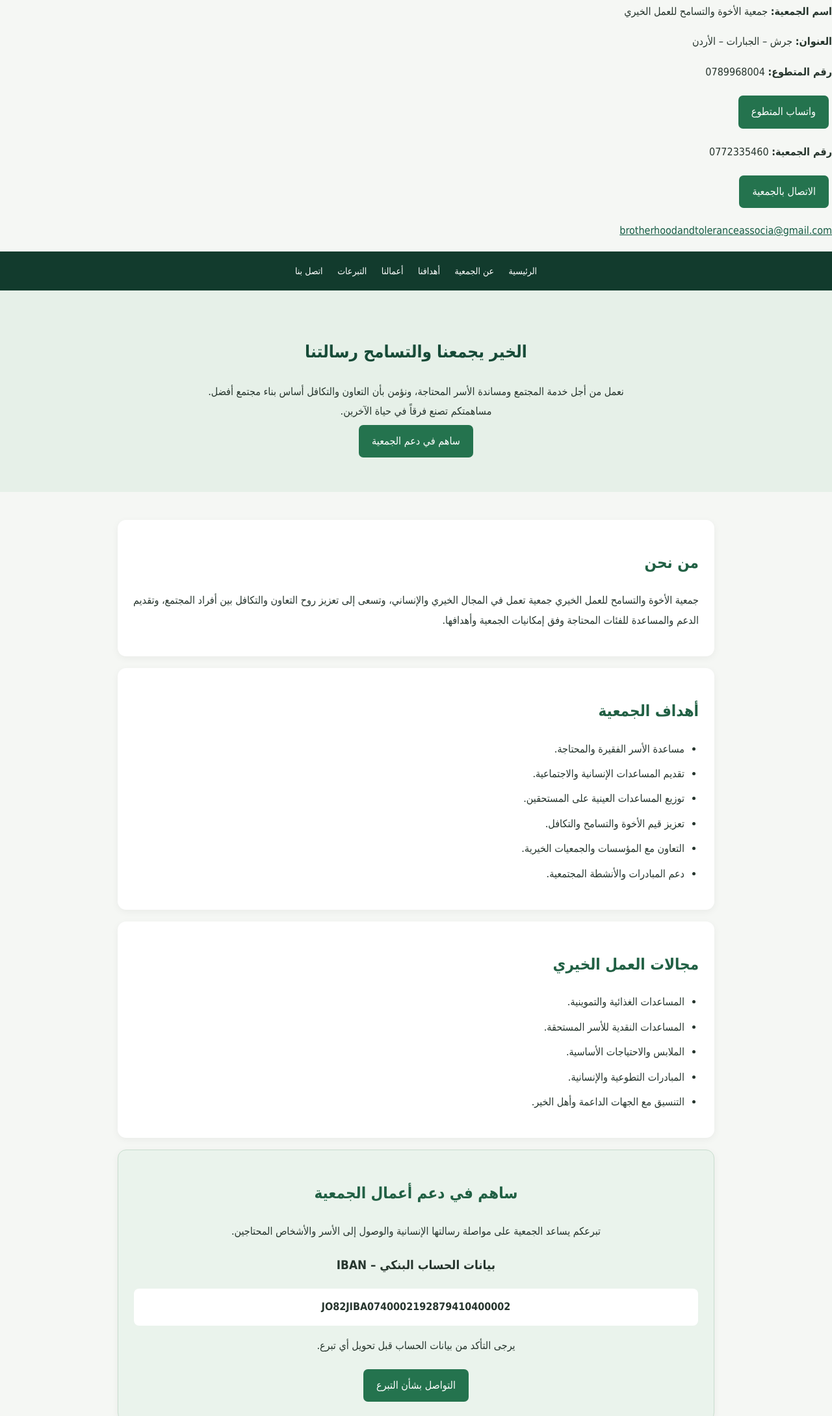
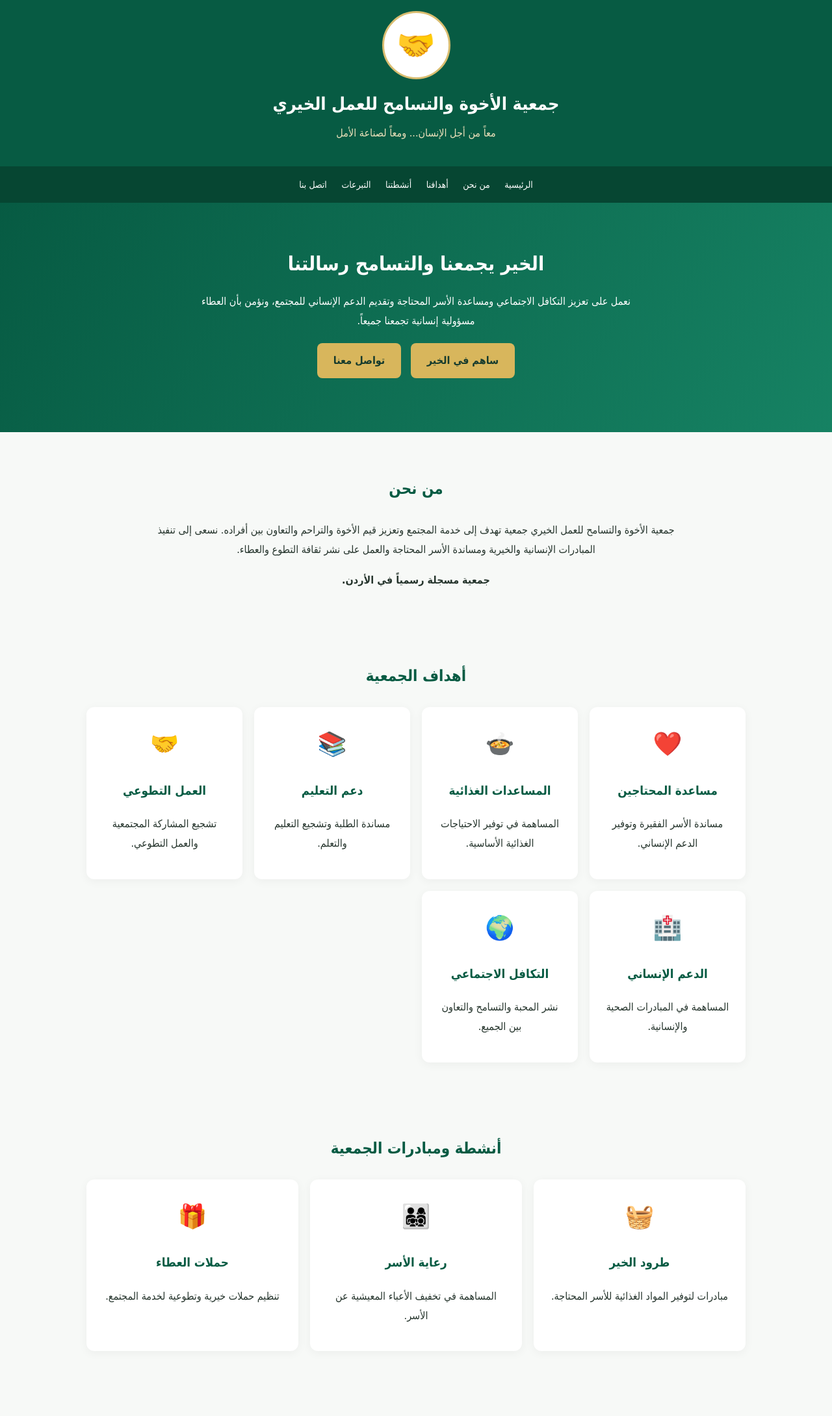
Before and after one commit to brotherhoodandtoleranceassocia-commits/brotherhood-tolerance, a plain HTML site: page index.html in a window 1280 px wide. Shown: the part 13-2192 px from the top of the page at 65% size. Drawn offline with Linux system fonts and the light colour scheme.

Commit message:
Update index.html
Signed-off-by: brotherhoodandtoleranceassocia-commits <brotherhoodandtoleranceassocia@gmail.com>

```diff
--- a/index.html
+++ b/index.html
@@ -1,237 +1,200 @@
-
 
 <!DOCTYPE html>
 <html lang="ar" dir="rtl">
 <head>
- <meta name="google-site-verification" content="e50r-NGy3uNmoCwGl239hX7adZNFeQDwDZFx-px7XgQ" />
 <meta charset="UTF-8">
 <meta name="viewport" content="width=device-width, initial-scale=1.0">
-  <meta name="description" content="جمعية الأخوة والتسامح للعمل الخيري - جرش، الأردن">
+<meta name="description" content="جمعية الأخوة والتسامح للعمل الخيري في الأردن">
 <title>جمعية الأخوة والتسامح للعمل الخيري</title>
+
 <style>
-    * { box-sizing: border-box; }
-    body {
-      margin: 0;
-      font-family: Tahoma, Arial, sans-serif;
-      line-height: 1.9;
-      color: #26352d;
-      background: #f5f7f4;
-    }
-    header {
-      background: linear-gradient(135deg, #174b38, #287653);
-      color: white;
-      text-align: center;
-      padding: 38px 15px;
-    }
-    .symbol {
-      font-size: 55px;
-      margin-bottom: 5px;
-    }
-    header h1 {
-      margin: 5px 0;
-      font-size: 27px;
-    }
-    header p { margin: 5px; color: #e5f3e9; }
-    nav {
-      background: #123b2d;
-      padding: 12px 8px;
-      text-align: center;
-      position: sticky;
-      top: 0;
-      z-index: 10;
-    }
-    nav a {
-      color: white;
-      text-decoration: none;
-      margin: 5px 9px;
-      font-size: 14px;
-      display: inline-block;
-    }
-    .hero {
-      text-align: center;
-      padding: 48px 18px;
-      background: #e6f0e8;
-    }
-    .hero h2 { color: #174b38; font-size: 26px; }
-    .hero p { max-width: 700px; margin: auto; }
-    .container {
-      max-width: 950px;
-      margin: auto;
-      padding: 25px 16px;
-    }
-    .card {
-      background: white;
-      padding: 24px;
-      margin: 18px 0;
-      border-radius: 13px;
-      box-shadow: 0 3px 12px #0000000d;
-    }
-    h2 { color: #216044; }
-    .items {
-      padding-right: 22px;
-    }
-    .items li { margin: 8px 0; }
-    .donation {
-      background: #eaf3ec;
-      border: 1px solid #c8ddce;
-      text-align: center;
-    }
-    .iban {
-      direction: ltr;
-      display: block;
-      background: white;
-      padding: 13px 8px;
-      border-radius: 8px;
-      font-weight: bold;
-      overflow-wrap: anywhere;
-      margin: 15px 0;
-    }
-    .button {
-      display: inline-block;
-      padding: 10px 20px;
-      margin: 5px;
-      border-radius: 7px;
-      background: #24734e;
-      color: white;
-      text-decoration: none;
-    }
-    .contact p { margin: 8px 0; }
-    a { color: #216044; }
-    footer {
-      background: #123b2d;
-      color: white;
-      text-align: center;
-      padding: 22px 12px;
-      margin-top: 25px;
-    }
-    footer p { margin: 4px; }
-    @media (max-width: 600px) {
-      header h1 { font-size: 22px; }
-      nav a { margin: 4px; font-size: 12px; }
-      .card { padding: 17px; }
+*{box-sizing:border-box}
+html{scroll-behavior:smooth}
+body{margin:0;font-family:Tahoma,Arial,sans-serif;background:#f7f9f7;color:#26352d;line-height:1.9}
+header{background:#075b43;color:white;text-align:center;padding:30px 15px}
+.logo{width:105px;height:105px;border:3px solid #d9bd70;border-radius:50%;margin:0 auto 12px;display:flex;align-items:center;justify-content:center;font-size:48px;background:white;color:#075b43}
+header h1{margin:5px;font-size:27px}
+header p{color:#e9dfb9;margin:5px}
+nav{background:#064632;padding:13px;text-align:center;position:sticky;top:0;z-index:10}
+nav a{color:white;text-decoration:none;margin:0 9px;font-size:14px;display:inline-block}
+.hero{background:linear-gradient(120deg,#075b43,#168263);color:white;text-align:center;padding:65px 20px}
+.hero h2{font-size:30px;margin:0 0 15px}
+.hero p{max-width:700px;margin:auto}
+.btn{display:inline-block;background:#d8b65c;color:#163b2d;padding:12px 25px;border-radius:8px;text-decoration:none;font-weight:bold;margin:18px 5px}
+section{padding:45px 18px;max-width:1050px;margin:auto}
+.section-title{text-align:center;color:#075b43;margin-bottom:25px}
+.cards{display:grid;grid-template-columns:repeat(auto-fit,minmax(220px,1fr));gap:18px}
+.card{background:white;padding:23px;border-radius:12px;box-shadow:0 3px 15px #0000000c;text-align:center}
+.card .emoji{font-size:36px}
+.card h3{color:#075b43}
+.about{text-align:center;max-width:800px;margin:auto}
+.donation{background:#eaf3ed;border-radius:15px;padding:25px;text-align:center}
+.iban{background:white;padding:15px;border:1px dashed #075b43;border-radius:8px;font-size:17px;direction:ltr;overflow-wrap:anywhere;font-weight:bold}
+.copy{background:#075b43;color:white;border:0;padding:12px 24px;border-radius:7px;cursor:pointer;margin:12px}
+.contact-banner{background:#075b43;color:white;text-align:center;padding:35px 15px}
+.contact-banner a{color:#f5d77d;text-decoration:none}
+.card a{color:#075b43;font-weight:bold}
+footer{background:#043b2c;color:white;text-align:center;padding:17px;font-size:13px}
+@media(max-width:600px){
+header h1{font-size:22px}
+.hero h2{font-size:25px}
+nav a{margin:4px;font-size:13px}
 }
 </style>
 </head>
+
 <body>
 
-
-<div class="contact-box">
-  <p><strong>اسم الجمعية:</strong> جمعية الأخوة والتسامح للعمل الخيري</p>
-  <p><strong>العنوان:</strong> جرش – الجبارات – الأردن</p>
-
-  <p><strong>رقم المتطوع:</strong> 0789968004</p>
-  <a class="button button-green"
-     href="https://wa.me/962789968004"
-     target="_blank" rel="noopener">
-    واتساب المتطوع
-  </a>
-
-  <p><strong>رقم الجمعية:</strong> 0772335460</p>
-  <a class="button button-gold" href="tel:0772335460">
-    الاتصال بالجمعية
-  </a>
-
-  <p style="margin-top:15px;">
-    <a href="mailto:brotherhoodandtoleranceassocia@gmail.com"
-       style="color:#145b43;">
-      brotherhoodandtoleranceassocia@gmail.com
-    </a>
-  </p>
-</div>
-
+<header>
+<div class="logo">🤝</div>
+<h1>جمعية الأخوة والتسامح للعمل الخيري</h1>
+<p>معاً من أجل الإنسان... ومعاً لصناعة الأمل</p>
+</header>
 
 <nav>
 <a href="#home">الرئيسية</a>
-  <a href="#about">عن الجمعية</a>
+<a href="#about">من نحن</a>
 <a href="#goals">أهدافنا</a>
-  <a href="#work">أعمالنا</a>
+<a href="#projects">أنشطتنا</a>
 <a href="#donate">التبرعات</a>
 <a href="#contact">اتصل بنا</a>
 </nav>
 
-<section class="hero" id="home">
+<div class="hero" id="home">
 <h2>الخير يجمعنا والتسامح رسالتنا</h2>
 <p>
-    نعمل من أجل خدمة المجتمع ومساندة الأسر المحتاجة،
-    ونؤمن بأن التعاون والتكافل أساس بناء مجتمع أفضل.
-    مساهمتكم تصنع فرقاً في حياة الآخرين.
+نعمل على تعزيز التكافل الاجتماعي ومساعدة الأسر المحتاجة
+وتقديم الدعم الإنساني للمجتمع، ونؤمن بأن العطاء مسؤولية
+إنسانية تجمعنا جميعاً.
 </p>
-  <a class="button" href="#donate">ساهم في دعم الجمعية</a>
+<a class="btn" href="#donate">ساهم في الخير</a>
+<a class="btn" href="#contact">تواصل معنا</a>
+</div>
+
+<section id="about">
+<h2 class="section-title">من نحن</h2>
+<div class="about">
+<p>
+جمعية الأخوة والتسامح للعمل الخيري جمعية تهدف إلى خدمة المجتمع
+وتعزيز قيم الأخوة والتراحم والتعاون بين أفراده.
+نسعى إلى تنفيذ المبادرات الإنسانية والخيرية ومساندة الأسر
+المحتاجة والعمل على نشر ثقافة التطوع والعطاء.
+</p>
+<strong>جمعية مسجلة رسمياً في الأردن.</strong>
+</div>
 </section>
 
-<main class="container">
-
-  <section class="card" id="about">
-    <h2>من نحن</h2>
-    <p>
-      جمعية الأخوة والتسامح للعمل الخيري جمعية تعمل في المجال
-      الخيري والإنساني، وتسعى إلى تعزيز روح التعاون والتكافل
-      بين أفراد المجتمع، وتقديم الدعم والمساعدة للفئات المحتاجة
-      وفق إمكانيات الجمعية وأهدافها.
-    </p>
+<section id="goals">
+<h2 class="section-title">أهداف الجمعية</h2>
+<div class="cards">
+<div class="card"><div class="emoji">❤️</div><h3>مساعدة المحتاجين</h3><p>مساندة الأسر الفقيرة وتوفير الدعم الإنساني.</p></div>
+<div class="card"><div class="emoji">🍲</div><h3>المساعدات الغذائية</h3><p>المساهمة في توفير الاحتياجات الغذائية الأساسية.</p></div>
+<div class="card"><div class="emoji">📚</div><h3>دعم التعليم</h3><p>مساندة الطلبة وتشجيع التعليم والتعلم.</p></div>
+<div class="card"><div class="emoji">🤝</div><h3>العمل التطوعي</h3><p>تشجيع المشاركة المجتمعية والعمل التطوعي.</p></div>
+<div class="card"><div class="emoji">🏥</div><h3>الدعم الإنساني</h3><p>المساهمة في المبادرات الصحية والإنسانية.</p></div>
+<div class="card"><div class="emoji">🌍</div><h3>التكافل الاجتماعي</h3><p>نشر المحبة والتسامح والتعاون بين الجميع.</p></div>
+</div>
 </section>
 
-  <section class="card" id="goals">
-    <h2>أهداف الجمعية</h2>
-    <ul class="items">
-      <li>مساعدة الأسر الفقيرة والمحتاجة.</li>
-      <li>تقديم المساعدات الإنسانية والاجتماعية.</li>
-      <li>توزيع المساعدات العينية على المستحقين.</li>
-      <li>تعزيز قيم الأخوة والتسامح والتكافل.</li>
-      <li>التعاون مع المؤسسات والجمعيات الخيرية.</li>
-      <li>دعم المبادرات والأنشطة المجتمعية.</li>
-    </ul>
+<section id="projects">
+<h2 class="section-title">أنشطة ومبادرات الجمعية</h2>
+<div class="cards">
+<div class="card">
+<div class="emoji">🧺</div>
+<h3>طرود الخير</h3>
+<p>مبادرات لتوفير المواد الغذائية للأسر المحتاجة.</p>
+</div>
+<div class="card">
+<div class="emoji">👨‍👩‍👧‍👦</div>
+<h3>رعاية الأسر</h3>
+<p>المساهمة في تخفيف الأعباء المعيشية عن الأسر.</p>
+</div>
+<div class="card">
+<div class="emoji">🎁</div>
+<h3>حملات العطاء</h3>
+<p>تنظيم حملات خيرية وتطوعية لخدمة المجتمع.</p>
+</div>
+</div>
 </section>
 
-  <section class="card" id="work">
-    <h2>مجالات العمل الخيري</h2>
-    <ul class="items">
-      <li>المساعدات الغذائية والتموينية.</li>
-      <li>المساعدات النقدية للأسر المستحقة.</li>
-      <li>الملابس والاحتياجات الأساسية.</li>
-      <li>المبادرات التطوعية والإنسانية.</li>
-      <li>التنسيق مع الجهات الداعمة وأهل الخير.</li>
-    </ul>
+<section id="donate">
+<h2 class="section-title">ساهم في دعم أعمال الجمعية</h2>
+<div class="donation">
+<h3>حساب التبرعات البنكي</h3>
+<p>يمكنكم دعم أنشطة الجمعية من خلال التحويل البنكي:</p>
+<p><strong>اسم الجمعية:</strong> جمعية الأخوة والتسامح</p>
+<p><strong>رقم IBAN:</strong></p>
+<div class="iban" id="iban">JO82JIBA0740002192879410400002</div>
+<button class="copy" onclick="copyIban()">نسخ رقم الحساب</button>
+<p id="message" aria-live="polite"></p>
+<p>نشكركم على دعمكم ومساهمتكم في أعمال الخير.</p>
+</div>
 </section>
 
-  <section class="card donation" id="donate">
-    <h2>ساهم في دعم أعمال الجمعية</h2>
-    <p>
-      تبرعكم يساعد الجمعية على مواصلة رسالتها الإنسانية
-      والوصول إلى الأسر والأشخاص المحتاجين.
-    </p>
-    <h3>بيانات الحساب البنكي – IBAN</h3>
-    <span class="iban">JO82JIBA0740002192879410400002</span>
-    <p>يرجى التأكد من بيانات الحساب قبل تحويل أي تبرع.</p>
-    <a class="button" href="mailto:brotherhoodandtoleranceassocia@gmail.com">
-      التواصل بشأن التبرع
-    </a>
+<section id="contact">
+<h2 class="section-title">تواصل معنا</h2>
+<div class="cards">
+
+<div class="card">
+<div class="emoji">👤</div>
+<h3>رئيس الجمعية</h3>
+<p dir="ltr">0772335460</p>
+<a href="tel:0772335460">اتصل برئيس الجمعية</a>
+<br>
+<a href="https://wa.me/962772335460">واتساب رئيس الجمعية</a>
+</div>
+
+<div class="card">
+<div class="emoji">🤝</div>
+<h3>المتطوع</h3>
+<p dir="ltr">0789968004</p>
+<a href="tel:0789968004">اتصل بالمتطوع</a>
+<br>
+<a href="https://wa.me/962789968004">واتساب المتطوع</a>
+</div>
+
+<div class="card">
+<div class="emoji">📍</div>
+<h3>عنوان الجمعية</h3>
+<p>الأردن – جرش – الجبارات</p>
+</div>
+
+</div>
 </section>
 
-  <section class="card contact" id="contact">
-    <h2>تواصل معنا</h2>
-    <p><strong>اسم الجمعية:</strong> جمعية الأخوة والتسامح للعمل الخيري</p>
-    <p><strong>العنوان:</strong> جرش – الجبارات، الأردن</p>
-    <p><strong>رقم الجمعية:</strong>
-      <a href="tel:0772335460" dir="ltr">0772335460</a>
-    </p>
-    <p><strong>رقم المتطوع:</strong>
-      <a href="tel:0789968004" dir="ltr">0789968004</a>
-    </p>
-    <p><strong>البريد الإلكتروني:</strong>
-      <a href="mailto:brotherhoodandtoleranceassocia@gmail.com">
-        brotherhoodandtoleranceassocia@gmail.com
-      </a>
-    </p>
-  </section>
-
-</main>
+<div class="contact-banner">
+<h2>كن سبباً في رسم ابتسامة</h2>
+<p>يداً بيد نبني مجتمعاً أكثر ترابطاً ورحمة.</p>
+<a href="https://wa.me/962772335460">تواصل مع رئيس الجمعية</a>
+</div>
 
 <footer>
+<p>جميع الحقوق محفوظة © 2026</p>
 <p>جمعية الأخوة والتسامح للعمل الخيري</p>
-  <p>جرش – الجبارات، الأردن</p>
-  <p>جميع الحقوق محفوظة © 2026</p>
+<p>الأردن – جرش – الجبارات</p>
 </footer>
+
+<script>
+function copyIban(){
+const iban=document.getElementById("iban").innerText;
+if(navigator.clipboard && window.isSecureContext){
+navigator.clipboard.writeText(iban).then(()=>{
+document.getElementById("message").innerText="تم نسخ رقم الحساب بنجاح";
+}).catch(()=>fallbackCopy(iban));
+}else{
+fallbackCopy(iban);
+}
+}
+function fallbackCopy(iban){
+const el=document.createElement("textarea");
+el.value=iban;
+document.body.appendChild(el);
+el.select();
+document.execCommand("copy");
+el.remove();
+document.getElementById("message").innerText="تم نسخ رقم الحساب";
+}
+</script>
 
 </body>
 </html>
```
Lines whose indentation alone changed are shown as unchanged.
